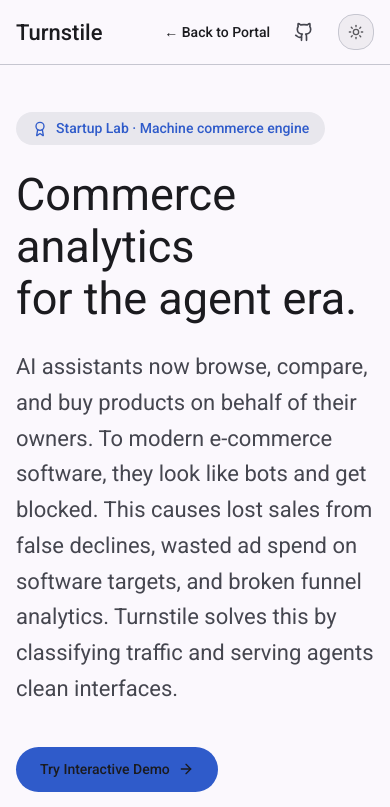
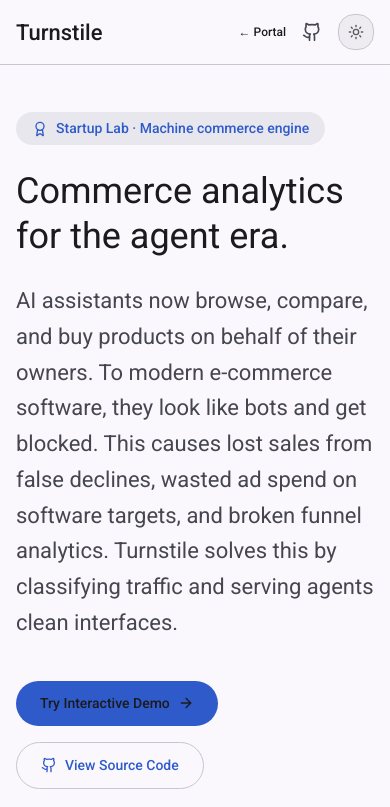
Before and after one commit to Bahniman/turnstile, a React (Vite) app: page / in a window 390 px wide. Shown: the top 807 px of the page. Built offline with nearby package versions, Linux system fonts and the light colour scheme.

Commit message:
Fix mobile header: responsive Back to Portal text, reduced nav gap, smaller mobile h1

```diff
--- a/src/page.tsx
+++ b/src/page.tsx
@@ -32,12 +32,13 @@
                 Turnstile
               </span>
             </a>
-            <nav className="flex items-center gap-4">
+            <nav className="flex items-center gap-2 sm:gap-4">
               <a
                 href="https://bahniman.github.io"
-                className="text-label-lg font-medium hover:text-primary transition-colors"
+                className="text-xs sm:text-sm font-medium hover:text-primary transition-colors whitespace-nowrap"
               >
-                ← Back to Portal
+                <span className="hidden sm:inline">← Back to Portal</span>
+                <span className="sm:hidden">← Portal</span>
               </a>
               <a
                 href="https://github.com/Bahniman/turnstile"
@@ -62,7 +63,7 @@
             <div className="inline-flex items-center gap-2 rounded-full bg-surface-container-high px-4 py-1.5 text-label-lg font-medium text-primary">
               <Award className="h-4 w-4" /> Startup Lab · Machine commerce engine
             </div>
-            <h1 className="text-[45px] leading-[52px] md:text-[57px] md:leading-[64px] font-normal text-on-surface">
+            <h1 className="text-4xl leading-tight md:text-[57px] md:leading-[64px] font-normal text-on-surface">
               Commerce analytics<br />for the agent era.
             </h1>
             <p className="text-title-lg leading-relaxed text-on-surface-variant max-w-[760px]">
```
Also changed, not shown: 5 other files (tests, documents, lock files or other folders).
